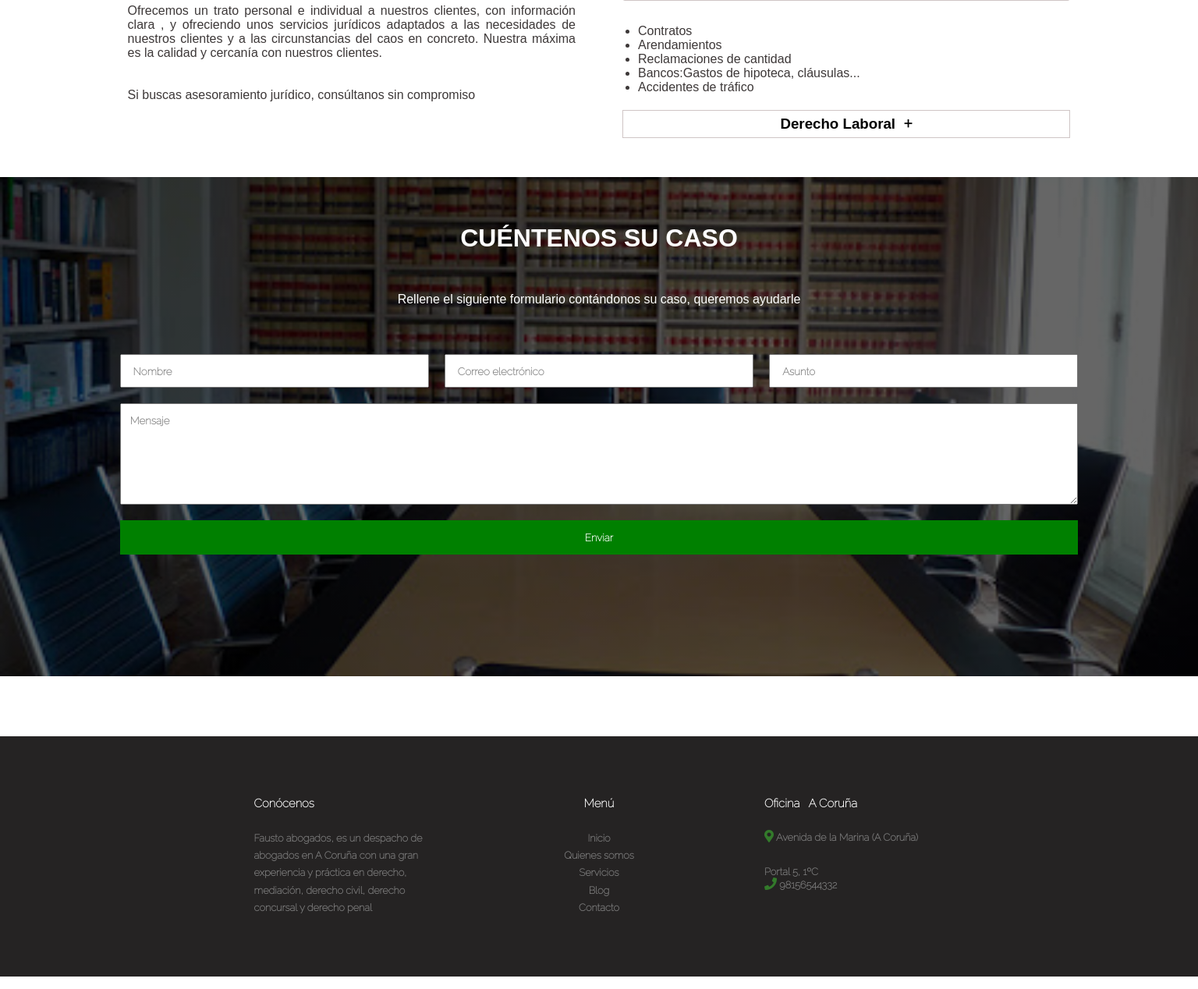
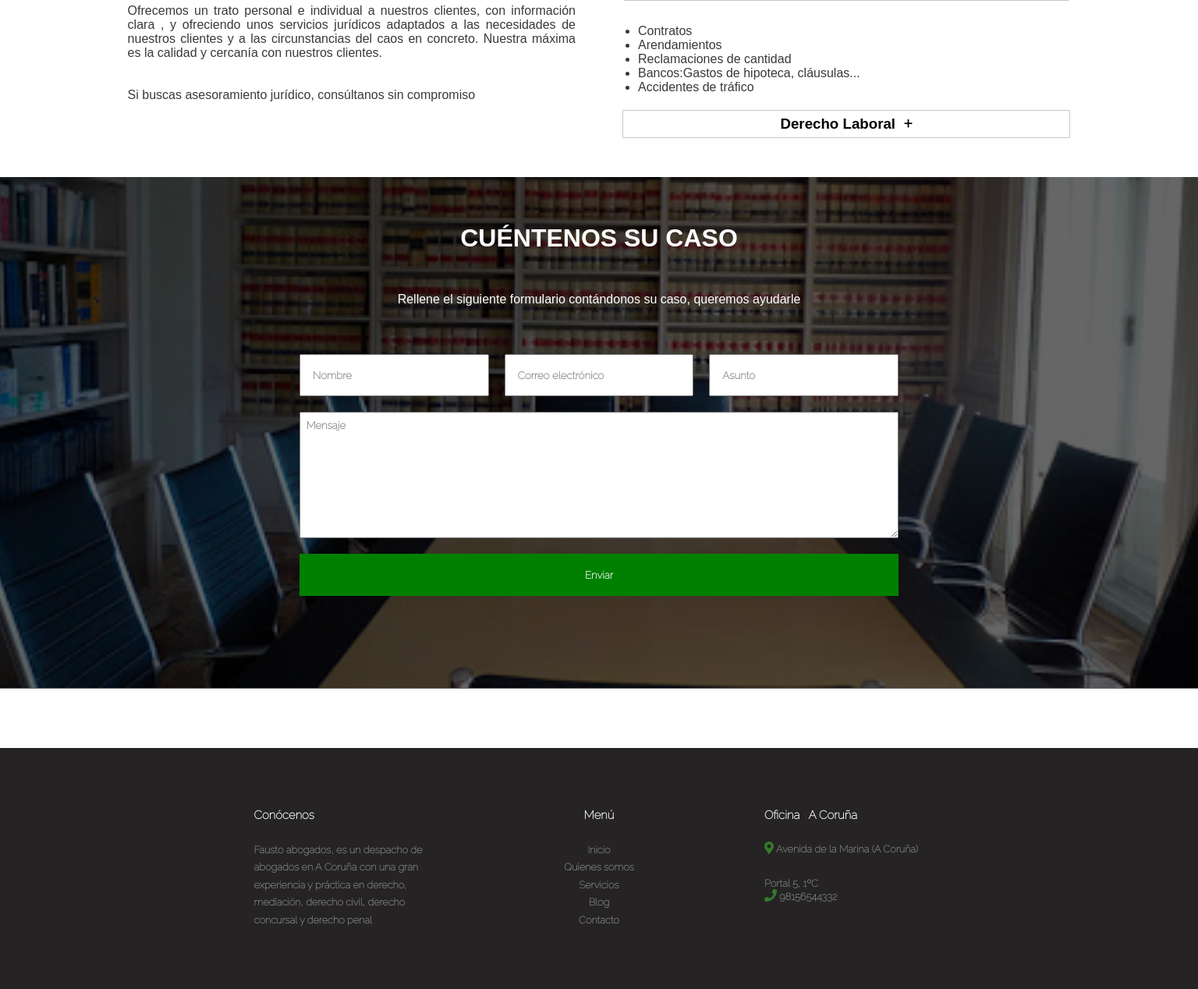
Before and after one commit to JandroCode/fausto, a PHP site: page / in a window 1536 px wide. Shown: the part 1881-3149 px from the top of the page at 78% size. Run offline with PHP 8.4, Linux system fonts and the light colour scheme.

Commit message:
Realizando cambios en el formulario

```diff
--- a/sass/_despacho.scss
+++ b/sass/_despacho.scss
@@ -7,6 +7,7 @@
     align-items: center;
     flex-direction: column;
     background-position: center;
+    padding-bottom: 1%;
 
     h2,p{
         color: white;
@@ -30,7 +31,7 @@
 .despacho-container::before{
     content: "";
     width: 100%;
-    height: 80vh;
+    height: 82vh;
     background: linear-gradient(black,black);
     opacity: 0.6;
     position: absolute;
@@ -93,12 +94,24 @@
     grid-area: inputCinco;
 }
 
+@media(min-width:1500px){
+    .form-container{
+        width: 50vw;
+        textarea{
+            height: 20vh;
+        }
+    }
+
+}
+
+
 @media(max-width:1500px){
     .despacho-container{
         p{
            margin-bottom: 40px;
         }
     }
+
 
 }
 
--- a/sass/main.css
+++ b/sass/main.css
@@ -178,10 +178,7 @@ i {
   .icons-container {
     -ms-grid-columns: 90vw;
         grid-template-columns: 90vw;
-        grid-template-areas: "primercontainer"
- "segundocontainer"
- "tercercontainer"
- "cuartocontainer";
+        grid-template-areas: "primercontainer" "segundocontainer" "tercercontainer" "cuartocontainer";
   }
   .icons-container i {
     font-size: 3.5rem;
@@ -343,8 +340,7 @@ span:hover {
   .quienes-somos-info-container {
     -ms-grid-columns: 90vw;
         grid-template-columns: 90vw;
-        grid-template-areas: "primercontainer"
- "segundocontainer";
+        grid-template-areas: "primercontainer" "segundocontainer";
   }
 }
 
@@ -364,6 +360,7 @@ span:hover {
       -ms-flex-direction: column;
           flex-direction: column;
   background-position: center;
+  padding-bottom: 1%;
 }
 
 .despacho-container h2, .despacho-container p {
@@ -386,7 +383,7 @@ span:hover {
 .despacho-container::before {
   content: "";
   width: 100%;
-  height: 80vh;
+  height: 82vh;
   background: -webkit-gradient(linear, left top, left bottom, from(black), to(black));
   background: linear-gradient(black, black);
   opacity: 0.6;
@@ -404,9 +401,7 @@ span:hover {
       grid-template-columns: 1fr 1fr 1fr;
   -ms-grid-rows: 1fr 3fr 1fr;
       grid-template-rows: 1fr 3fr 1fr;
-      grid-template-areas: "inputUno inputDos inputTres"
- "inputCuatro inputCuatro inputCuatro"
- "inputCinco inputCinco inputCinco";
+      grid-template-areas: "inputUno inputDos inputTres" "inputCuatro inputCuatro inputCuatro" "inputCinco inputCinco inputCinco";
 }
 
 .form-container input::-webkit-input-placeholder {
@@ -497,6 +492,15 @@ span:hover {
   grid-area: inputCinco;
 }
 
+@media (min-width: 1500px) {
+  .form-container {
+    width: 50vw;
+  }
+  .form-container textarea {
+    height: 20vh;
+  }
+}
+
 @media (max-width: 1500px) {
   .despacho-container p {
     margin-bottom: 40px;
@@ -509,11 +513,7 @@ span:hover {
         grid-template-columns: 1fr;
     -ms-grid-rows: 1fr 1fr 1fr;
         grid-template-rows: 1fr 1fr 1fr;
-        grid-template-areas: "inputUno"
- "inputDos"
- "inputTres"
- "inputCuatro"
- "inputCinco";
+        grid-template-areas: "inputUno"  "inputDos"  "inputTres" "inputCuatro"  "inputCinco";
   }
   .form-container input {
     padding: 10px;
@@ -650,9 +650,7 @@ footer {
   footer {
     -ms-grid-columns: 90vw;
         grid-template-columns: 90vw;
-        grid-template-areas: "columnUno"
- "columnDos"
- "columnTres";
+        grid-template-areas: "columnUno"  "columnDos" "columnTres";
   }
   footer .columnDos {
     text-align: justify;
```
Also changed, not shown: 1 other file.
